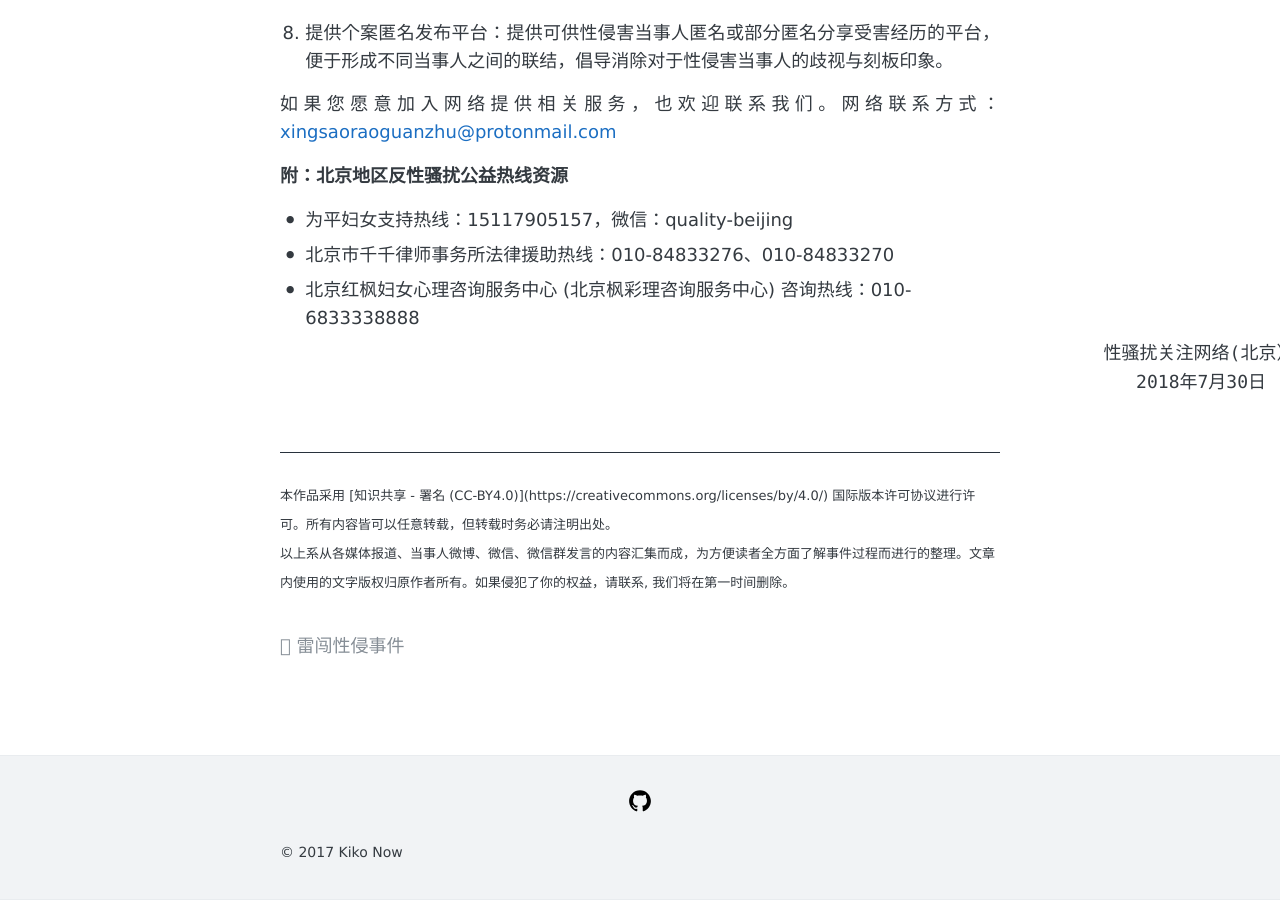
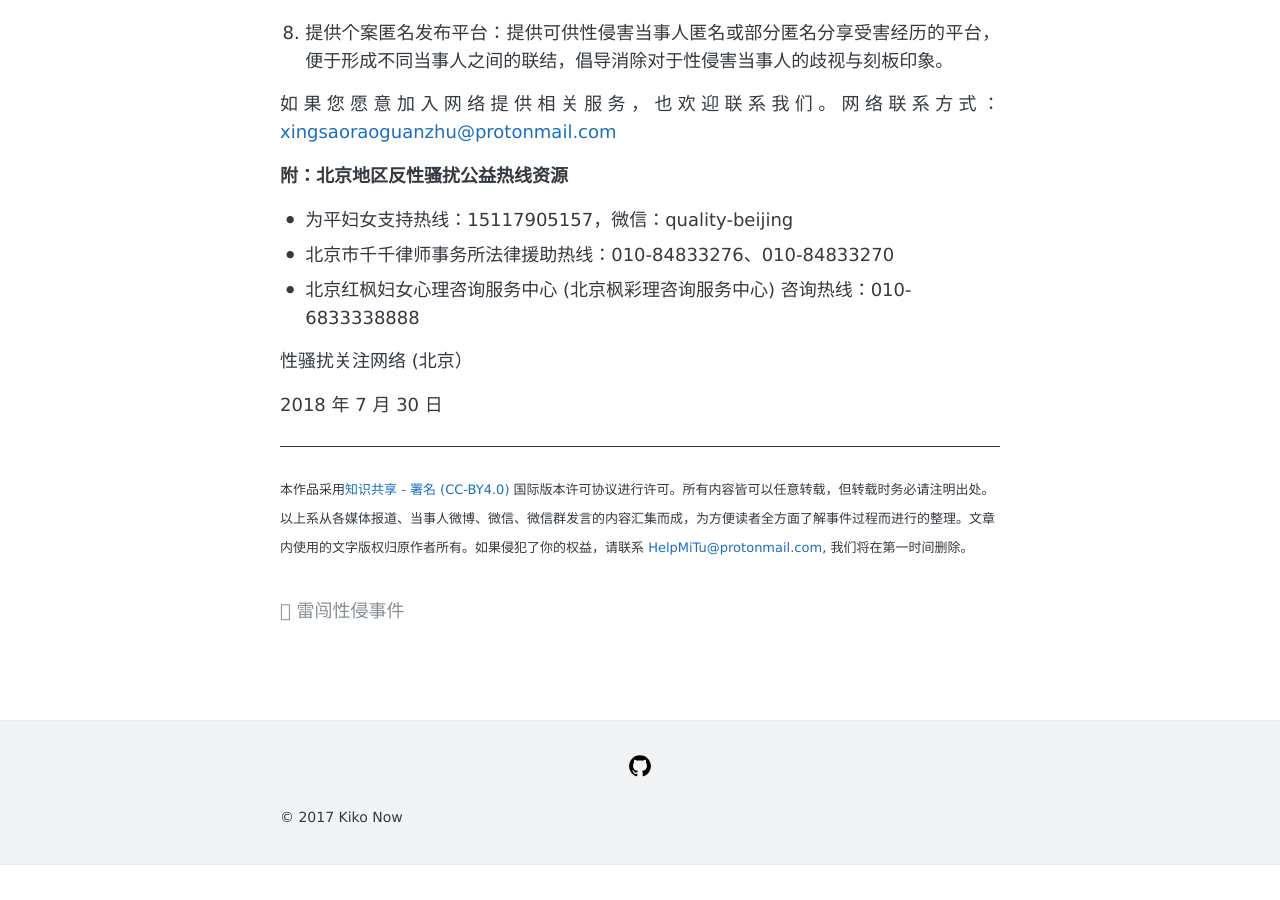
Before and after one commit to NGOMeToo/NGOMeToo.github.io, a Jekyll site: the page built from _posts/2018-07-31-anti-harassment-Beijing-net.md, in a window 1280 px wide and 900 px high, scrolled down 1666 px. Built offline with Jekyll 4.4.1, drawn with Linux system fonts in a browser that asks for light colours; after the commit the page ends 2531 px from its top, so only the background shows below that.

Commit message:
修改 footer

```diff
--- a/_layouts/post.html
+++ b/_layouts/post.html
@@ -29,9 +29,9 @@ layout: default
   <hr style="border-top:1px solid #28323C;"/>
 
   <font size=2px>
-    本作品采用[知识共享-署名(CC-BY4.0)](https://creativecommons.org/licenses/by/4.0/) 国际版本许可协议进行许可。所有内容皆可以任意转载，但转载时务必请注明出处。
+    本作品采用<a href="https://creativecommons.org/licenses/by/4.0/">知识共享-署名(CC-BY4.0)</a>国际版本许可协议进行许可。所有内容皆可以任意转载，但转载时务必请注明出处。
     <br>
-    以上系从各媒体报道、当事人微博、微信、微信群发言的内容汇集而成，为方便读者全方面了解事件过程而进行的整理。文章内使用的文字版权归原作者所有。如果侵犯了你的权益，请联系<HelpMiTu@protonmail.com>, 我们将在第一时间删除。
+    以上系从各媒体报道、当事人微博、微信、微信群发言的内容汇集而成，为方便读者全方面了解事件过程而进行的整理。文章内使用的文字版权归原作者所有。如果侵犯了你的权益，请联系<a href="mailto:HelpMiTu@protonmail.com">HelpMiTu@protonmail.com</a>, 我们将在第一时间删除。
   </font>
 
   <script> pangu.spacingPage(); </script>
--- a/_posts/2018-07-31-anti-harassment-Beijing-net.md
+++ b/_posts/2018-07-31-anti-harassment-Beijing-net.md
@@ -60,7 +60,7 @@ description: 北京地区多家公益机构、志愿者组织及媒体等行业
 - 北京市千千律师事务所法律援助热线：010-84833276、010-84833270
 - 北京红枫妇女心理咨询服务中心(北京枫彩理咨询服务中心)咨询热线：010-6833338888
 
-<pre>
-                                                                            性骚扰关注网络(北京）
-                                                                               2018年7月30日
-                                                                               </pre>
+
+性骚扰关注网络(北京）
+
+2018年7月30日
```
